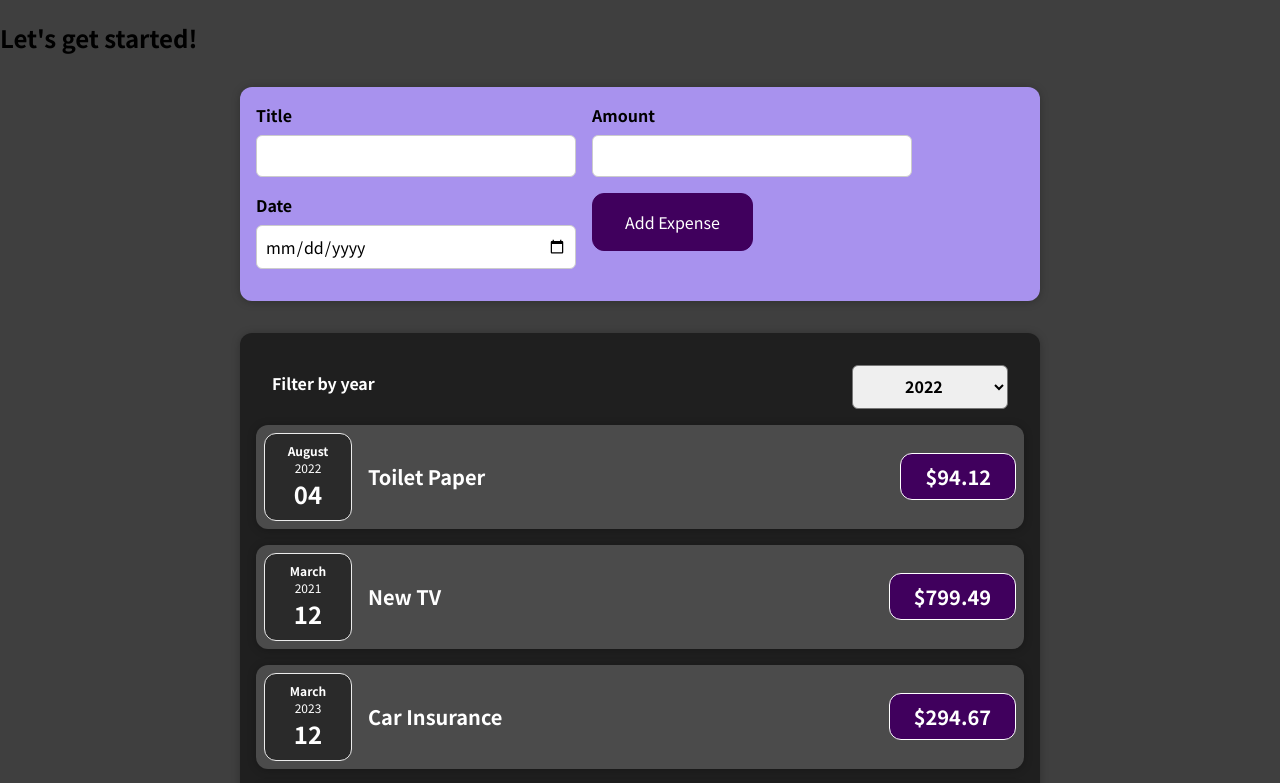
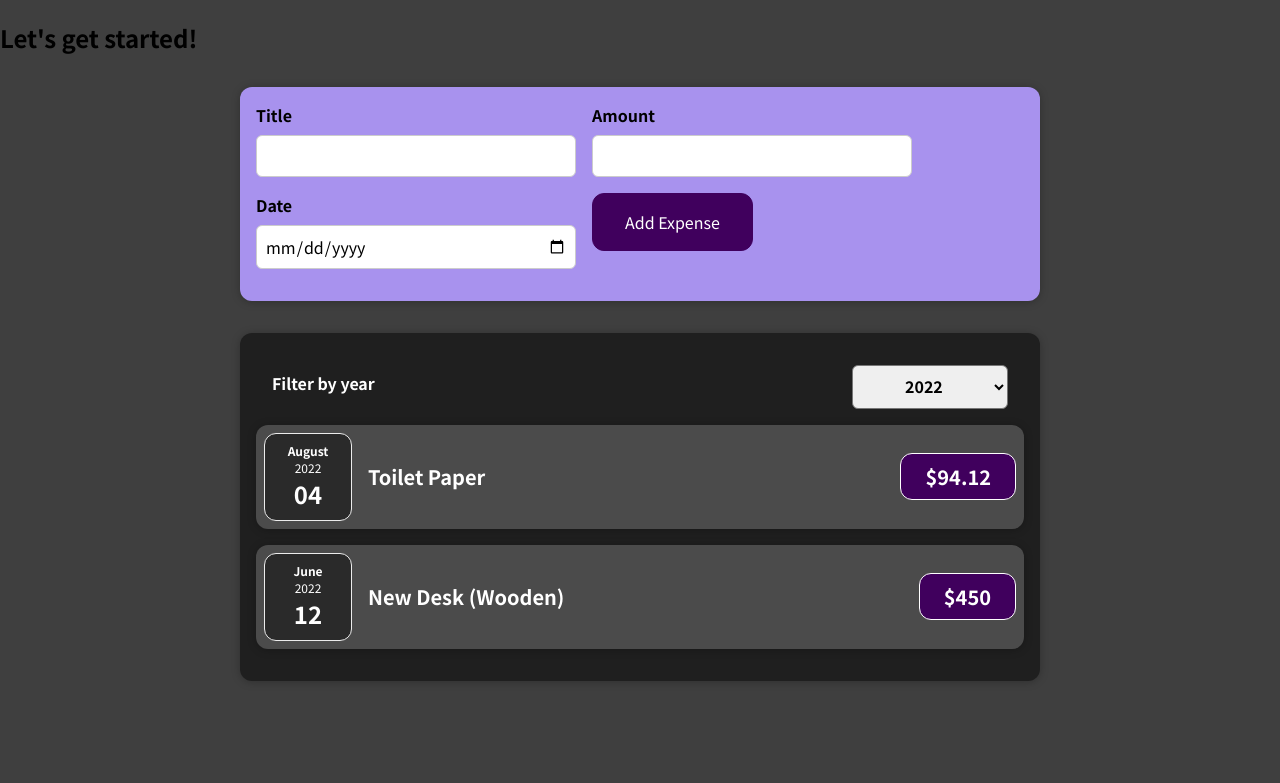
Before and after one commit to RMF2PT/react-complete-guide-23, a React (Create React App) app: page / in a window 1280 px wide. Shown: the top 783 px of the page. Built offline with nearby package versions, Linux system fonts and the light colour scheme.

Commit message:
Filter expenses by year

```diff
--- a/src/components/Expenses/Expenses.js
+++ b/src/components/Expenses/Expenses.js
@@ -5,12 +5,15 @@ import Card from "../UI/Card";
 import "./Expenses.css";
 
 const Expenses = (props) => {
-  const [filteredYear, setFilteredYear] = useState(2022);
+  const [filteredYear, setFilteredYear] = useState("2022");
 
   const filterChangeHandler = (selectedYear) => {
     setFilteredYear(selectedYear);
-    console.log(selectedYear);
   };
+
+  const filteredExpenses = props.expenses.filter(
+    (expense) => expense.date.getFullYear() === Number(filteredYear)
+  );
 
   return (
     <Card className="expenses">
@@ -18,7 +21,7 @@ const Expenses = (props) => {
         selectedYear={filteredYear}
         onChangeFilter={filterChangeHandler}
       />
-      {props.expenses.map((expense) => (
+      {filteredExpenses.map((expense) => (
         <ExpenseItem
           key={expense.id}
           title={expense.title}
```
